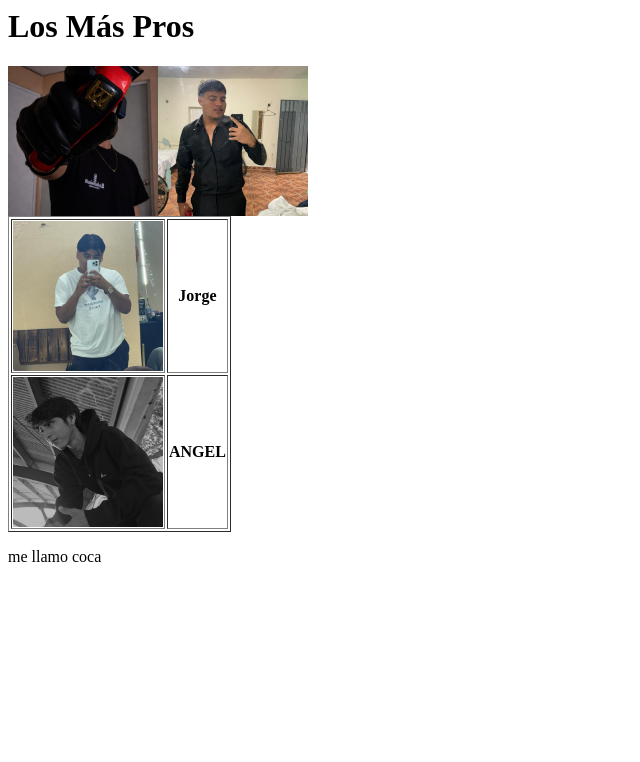
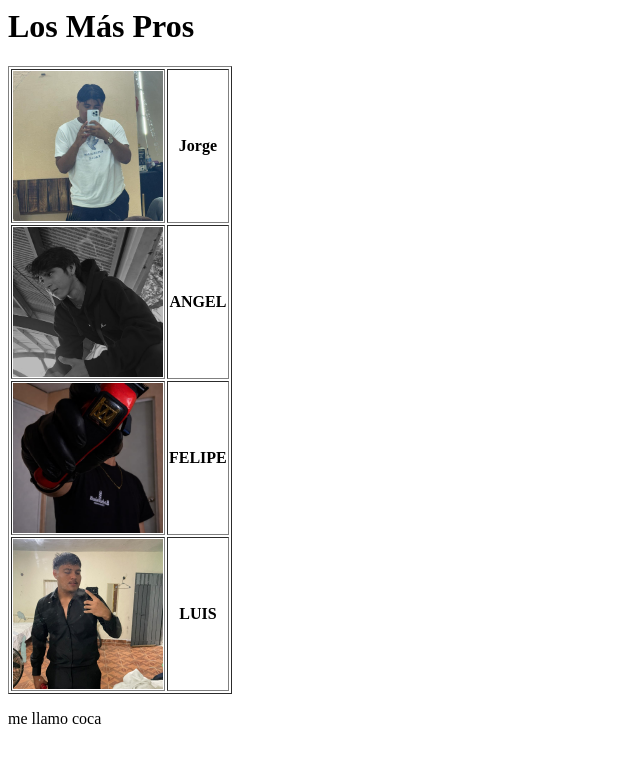
Before and after one commit to jorge10-cr/jorge10-cr.github.io, a plain HTML site: page index.html in a window 1280 px wide. Shown: the whole page, without its empty margins (0-640 px from the left). Drawn offline with Linux system fonts and the light colour scheme.

Commit message:
Update index.html

```diff
--- a/index.html
+++ b/index.html
@@ -29,11 +29,19 @@
       <th> ANGEL </th>
 
            </tr>
+ <tr>
+    <td> <img src="https://github.com/jorge10-cr/jorge10-cr.github.io/blob/main/fotos%20de%20equipo/felipe%20teran%20jorge%20.jpeg?raw=true"></td>
 
-<img src="https://github.com/jorge10-cr/jorge10-cr.github.io/blob/main/fotos%20de%20equipo/felipe%20teran%20jorge%20.jpeg?raw=true">
-<img src="https://github.com/jorge10-cr/jorge10-cr.github.io/blob/main/fotos%20de%20equipo/ramon%20vazquez%20luis%20.jpeg?raw=true">
+      <th> FELIPE </th>
 
-        </table>
+           </tr>
+      <tr>
+    <td> <img src="https://github.com/jorge10-cr/jorge10-cr.github.io/blob/main/fotos%20de%20equipo/ramon%20vazquez%20luis%20.jpeg?raw=true"></td>
+
+      <th> LUIS </th>
+
+           </tr>
+</table>
  </body>
 
 <footer>
```
